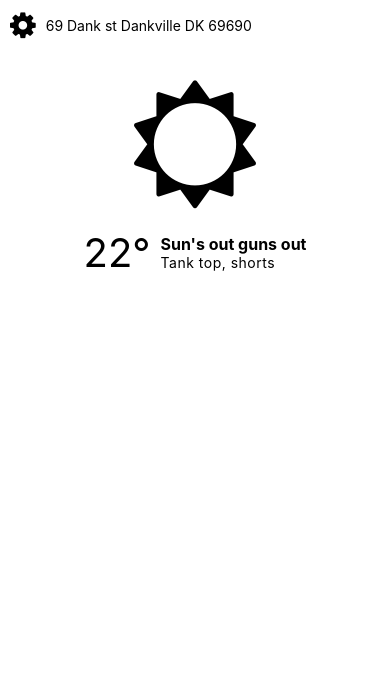
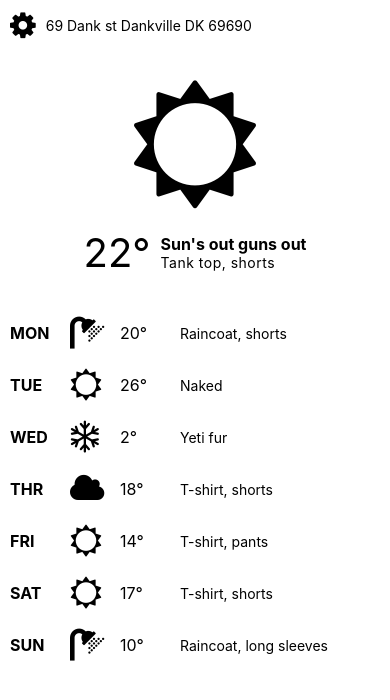
Before and after one commit to besh/dank-sky, a React Native app: screen / in a window 390 px wide. Shown: the top 700 px of the page. Built offline with nearby package versions, Linux system fonts and the light colour scheme.

Commit message:
feat: basic weekly forecast with dummy data

```diff
--- a/App.js
+++ b/App.js
@@ -1,13 +1,62 @@
 import React from "react";
-import { View } from "react-native";
+import { View, ScrollView } from "react-native";
 import Header from "./src/components/common/header";
 import CurrentWeather from "./src/components/containers/current-weather";
+import WeekForecast from "./src/components/containers/week-forecast";
+
+const weekData = [
+  {
+    temp: 20,
+    sky: "rainy",
+    day: "mon",
+    suggestion: "Raincoat, shorts"
+  },
+  {
+    temp: 26,
+    sky: "sunny",
+    day: "tue",
+    suggestion: "Naked"
+  },
+  {
+    temp: 2,
+    sky: "snowy",
+    day: "wed",
+    suggestion: "Yeti fur"
+  },
+  {
+    temp: 18,
+    sky: "cloudy",
+    day: "thr",
+    suggestion: "T-shirt, shorts"
+  },
+  {
+    temp: 14,
+    sky: "sunny",
+    day: "fri",
+    suggestion: "T-shirt, pants"
+  },
+  {
+    temp: 17,
+    sky: "sunny",
+    day: "sat",
+    suggestion: "T-shirt, shorts"
+  },
+  {
+    temp: 10,
+    sky: "rainy",
+    day: "sun",
+    suggestion: "Raincoat, long sleeves"
+  }
+];
 
 export default function App() {
   return (
     <View>
       <Header />
-      <CurrentWeather />
+      <ScrollView>
+        <CurrentWeather />
+        <WeekForecast data={weekData} />
+      </ScrollView>
     </View>
   );
 }
--- /dev/null
+++ b/src/components/common/weather-icon.js
@@ -0,0 +1,19 @@
+import React from "react";
+import Icon from "react-native-vector-icons/FontAwesome";
+
+const types = {
+  sunny: "sun-o",
+  cloudy: "cloud",
+  snowy: "snowflake-o",
+  rainy: "shower"
+};
+
+const WeatherIcon = ({ type, size }) => {
+  return <Icon name={types[type]} size={size} />;
+};
+
+WeatherIcon.defaultProps = {
+  size: 32
+};
+
+export default WeatherIcon;
--- a/src/components/containers/current-weather.js
+++ b/src/components/containers/current-weather.js
@@ -1,6 +1,6 @@
 import React from "react";
-import { Image, StyleSheet, Text, TouchableOpacity, View } from "react-native";
-import Icon from "react-native-vector-icons/FontAwesome";
+import { StyleSheet, Text, View } from "react-native";
+import WeatherIcon from "../common/weather-icon";
 
 const styles = StyleSheet.create({
   root: {
@@ -39,7 +39,7 @@ const CurrentWeather = () => {
   return (
     <View style={styles.root}>
       <View style={styles.iconContainer}>
-        <Icon name={"sun-o"} size={128} />
+        <WeatherIcon type="sunny" size={128} />
       </View>
       <View style={styles.report}>
         <Text style={styles.temp}>22°</Text>
--- /dev/null
+++ b/src/components/containers/week-forecast.js
@@ -0,0 +1,76 @@
+import React from "react";
+import { StyleSheet, Text, View } from "react-native";
+import WeatherIcon from "../common/weather-icon";
+
+const styles = StyleSheet.create({
+  root: {
+    padding: 10,
+    paddingBottom: 100
+  },
+
+  entry: {
+    display: "flex",
+    flexDirection: "row",
+    alignItems: "center",
+    marginBottom: 20
+  },
+
+  left: {
+    display: "flex",
+    flexDirection: "row",
+    alignItems: "center"
+  },
+
+  day: {
+    textTransform: "uppercase",
+    marginRight: 10,
+    fontWeight: "bold",
+    fontSize: 16,
+    width: 50
+  },
+
+  report: {
+    display: "flex",
+    flexDirection: "row",
+    alignItems: "center"
+  },
+
+  iconContainer: {
+    width: 40
+  },
+
+  temp: {
+    fontSize: 16,
+    width: 50,
+    marginRight: 10,
+    marginLeft: 10
+  },
+
+  suggestion: {
+    textAlign: "left"
+  }
+});
+
+const WeekForecast = ({ data }) => {
+  return (
+    <View style={styles.root}>
+      {data.map(({ day, temp, suggestion, sky }) => (
+        <View style={styles.entry}>
+          <View style={styles.left}>
+            <Text style={styles.day}>{day}</Text>
+            <View style={styles.report}>
+              <View style={styles.iconContainer}>
+                <WeatherIcon type={sky} />
+              </View>
+              <Text style={styles.temp}>{temp}°</Text>
+            </View>
+          </View>
+
+          <Text style={styles.suggestion}>{suggestion}</Text>
+        </View>
+      ))}
+    </View>
+  );
+};
+
+export default WeekForecast;
```
